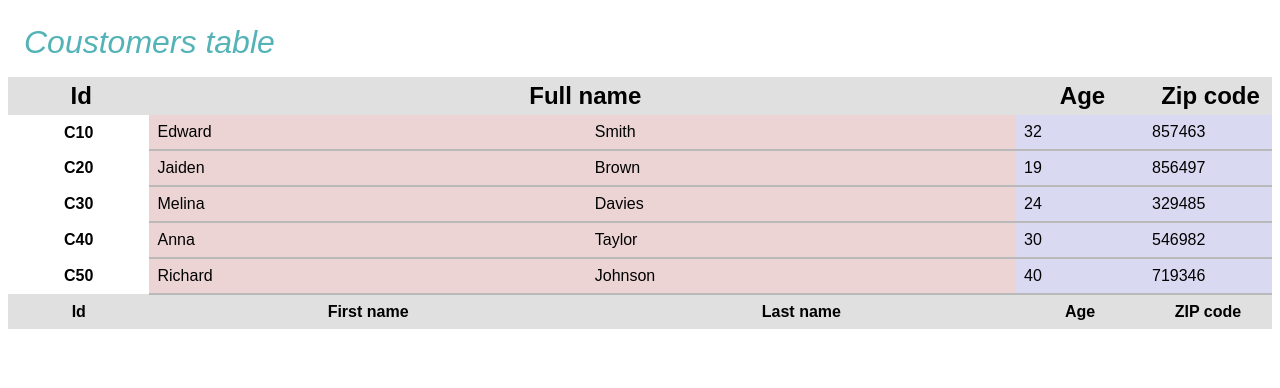
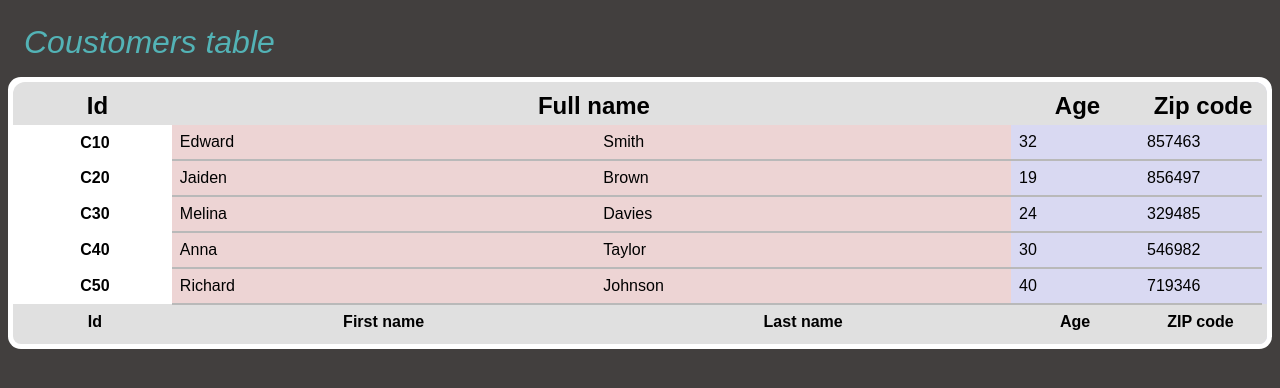
Before and after one commit to victor-mascarenas/UPgrade_Feiman, a plain HTML site: page HTML Tables/Exercise/index.html in a window 1280 px wide. Drawn offline with Linux system fonts and the light colour scheme.

Commit message:
More styling
Added additional table styling

```diff
--- a/HTML Tables/Exercise/css/main.css
+++ b/HTML Tables/Exercise/css/main.css
@@ -1,5 +1,8 @@
 * {
     font-family: Arial, Helvetica, sans-serif;
+}
+body {
+    background: #423F3E;
 }
 caption {
     color: rgb(83, 179, 182);
@@ -9,7 +12,10 @@ caption {
     text-align: left;
 }
 table {
+    background: white;
+    border: solid 10px transparent;
     border-collapse:collapse;
+    border-radius: .8em;
     width: 100%;
 }
 tbody td {
@@ -26,10 +32,22 @@ tfoot td {
     padding: .5em;
     text-align: center;
 }
+tfoot td:first-child {
+    border-radius: 0px 0px 0px .5em;
+}
+tfoot td:last-child {
+    border-radius: 0px 0px .5em 0px;
+}
 th[scope='col'] {
     background-color: rgb(224, 224, 224);
     font-size: 1.5em;
     padding: 5px 0px 5px 5px;
+}
+th[scope='col']:first-child {
+    border-radius: .5em 0px 0px 0px;
+}
+th[scope='col']:last-child {
+    border-radius: 0px .5em 0px 0px;
 }
 tr {
     transition: all .5s;
```
